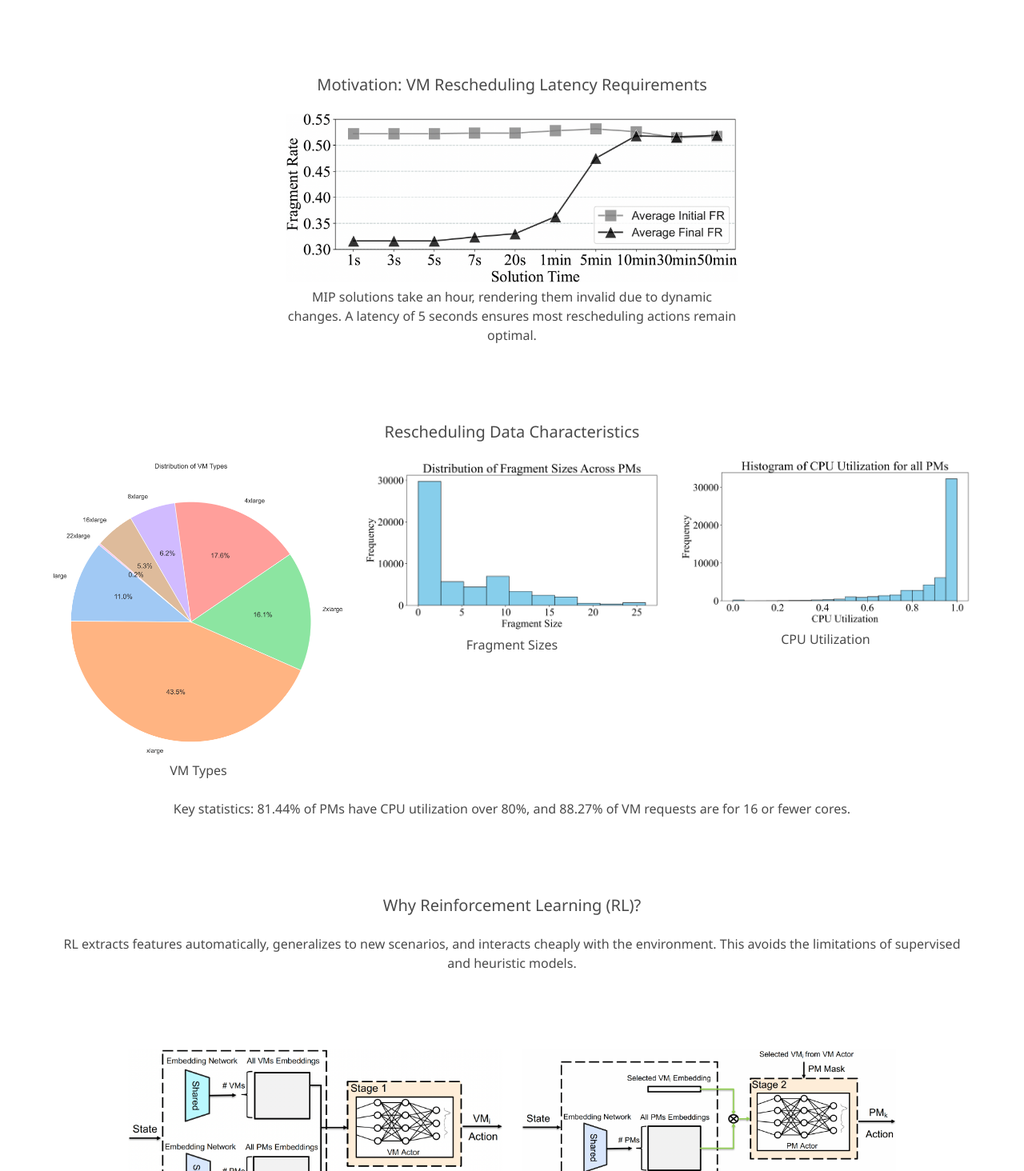
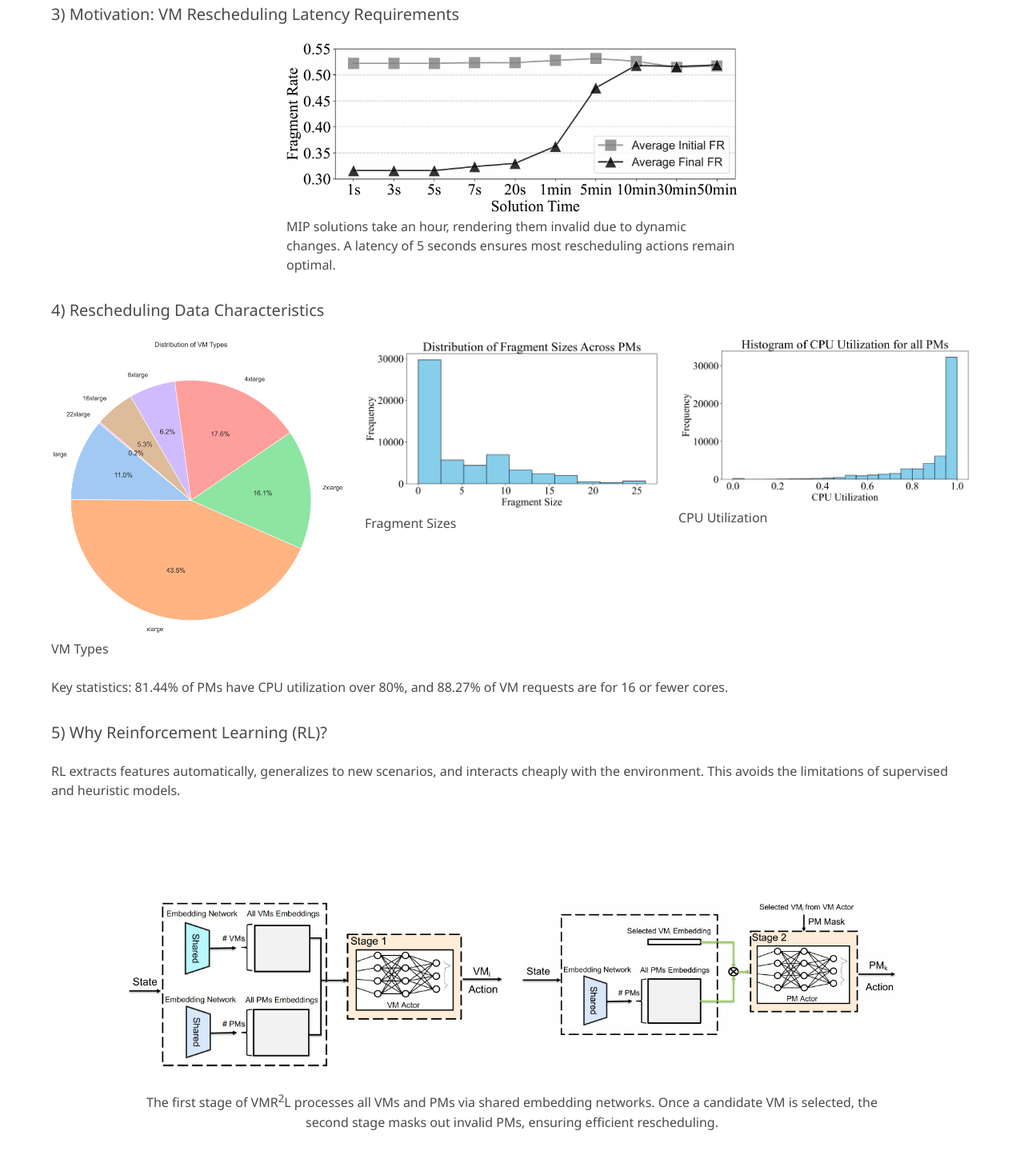
Before and after one commit to dingxianzhong/VMR2Lhomepage, a plain HTML site: page index.html in a window 1280 px wide. Shown: the part 2019-3483 px from the top of the page at 80% size. Drawn offline with nearby package versions, Linux system fonts and the light colour scheme; some icons are missing; a web font is replaced by a local one.

Commit message:
Update project homepage with new abstract, images, and links

```diff
--- a/index.html
+++ b/index.html
@@ -180,15 +180,11 @@
 </section>
 
 
-<!-- Content Sections -->
-<!-- Background Section -->
-<!-- Background Section -->
 <section class="section">
   <div class="container">
     <!-- Centered Title -->
     <h2 class="title has-text-centered">Background</h2>
 
-    <!-- Left-aligned Bullets -->
     <!-- Left-aligned Bullets -->
     <ul style="text-align: left;">
       <!-- Bullet 1: What is VM Scheduling and Rescheduling? -->
@@ -224,10 +220,9 @@
           </div>
         </div>
       </li>
-    </ul>
 
       <!-- Bullet 2: VM Rescheduling Details -->
-      <li>
+      <li style="margin-bottom: 2rem;">
         <h3 class="subtitle">2) VM Rescheduling Details</h3>
         <ul style="text-align: left; list-style-position: inside;">
           <li>Each cluster has no more than a few hundreds PMs, enabling tailored configuration and fault isolation.</li>
@@ -236,62 +231,65 @@
           <li>A migration number limit (MNL) ensures stability, typically at 2-3% of VMs.</li>
         </ul>
       </li>
+
+      <!-- Bullet 3: Motivation - VM Rescheduling Latency Requirements -->
+      <li style="margin-bottom: 2rem;">
+        <h3 class="subtitle">3) Motivation: VM Rescheduling Latency Requirements</h3>
+        <div class="columns is-centered">
+          <div class="column is-half has-text-centered">
+            <figure>
+              <img src="static/images/vm_generation_effect_new.png" alt="Latency Impact" style="width: 100%; height: auto;">
+              <figcaption style="text-align: left;">
+                MIP solutions take an hour, rendering them invalid due to dynamic changes. A latency of 5 seconds ensures most rescheduling actions remain optimal.
+              </figcaption>
+            </figure>
+          </div>
+        </div>
+      </li>
+
+      <!-- Bullet 4: Rescheduling Data Characteristics -->
+      <li style="margin-bottom: 2rem;">
+        <h3 class="subtitle">4) Rescheduling Data Characteristics</h3>
+        <div class="columns is-centered">
+          <div class="column is-one-third has-text-centered">
+            <figure>
+              <img src="static/images/vm-types.png" alt="VM Types" style="width: 100%; height: auto;">
+              <figcaption style="text-align: left;">VM Types</figcaption>
+            </figure>
+          </div>
+          <div class="column is-one-third has-text-centered">
+            <figure>
+              <img src="static/images/fragment-size.png" alt="Fragment Sizes" style="width: 100%; height: auto;">
+              <figcaption style="text-align: left;">Fragment Sizes</figcaption>
+            </figure>
+          </div>
+          <div class="column is-one-third has-text-centered">
+            <figure>
+              <img src="static/images/utilization.png" alt="CPU Utilization" style="width: 100%; height: auto;">
+              <figcaption style="text-align: left;">CPU Utilization</figcaption>
+            </figure>
+          </div>
+        </div>
+        <p class="has-text-left">
+          Key statistics: 81.44% of PMs have CPU utilization over 80%, and 88.27% of VM requests are for 16 or fewer cores.
+        </p>
+      </li>
+
+      <!-- Bullet 5: Why Reinforcement Learning -->
+      <li style="margin-bottom: 2rem;">
+        <h3 class="subtitle">5) Why Reinforcement Learning (RL)?</h3>
+        <p class="has-text-left">
+          RL extracts features automatically, generalizes to new scenarios, and interacts cheaply with the environment. This avoids the limitations of supervised and heuristic models.
+        </p>
+      </li>
     </ul>
   </div>
 </section>
 
 
 
-<!-- Latency Requirements Section -->
-<section class="section">
-  <div class="container">
-    <h3 class="subtitle has-text-centered">Motivation: VM Rescheduling Latency Requirements</h3>
-    <div class="columns is-centered">
-      <div class="column is-half has-text-centered">
-        <figure>
-          <img src="static/images/vm_generation_effect_new.png" alt="Latency Impact">
-          <figcaption>MIP solutions take an hour, rendering them invalid due to dynamic changes. A latency of 5 seconds ensures most rescheduling actions remain optimal.</figcaption>
-        </figure>
-      </div>
-    </div>
-  </div>
-</section>
 
-<!-- Rescheduling Data Characteristics Section -->
-<section class="section">
-  <div class="container">
-    <h3 class="subtitle has-text-centered">Rescheduling Data Characteristics</h3>
-    <div class="columns is-centered">
-      <div class="column is-one-third has-text-centered">
-        <figure>
-          <img src="static/images/vm-types.png" alt="VM Types">
-          <figcaption>VM Types</figcaption>
-        </figure>
-      </div>
-      <div class="column is-one-third has-text-centered">
-        <figure>
-          <img src="static/images/fragment-size.png" alt="Fragment Sizes">
-          <figcaption>Fragment Sizes</figcaption>
-        </figure>
-      </div>
-      <div class="column is-one-third has-text-centered">
-        <figure>
-          <img src="static/images/utilization.png" alt="CPU Utilization">
-          <figcaption>CPU Utilization</figcaption>
-        </figure>
-      </div>
-    </div>
-    <p class="has-text-centered">Key statistics: 81.44% of PMs have CPU utilization over 80%, and 88.27% of VM requests are for 16 or fewer cores.</p>
-  </div>
-</section>
 
-<!-- Reinforcement Learning Section -->
-<section class="section">
-  <div class="container">
-    <h3 class="subtitle has-text-centered">Why Reinforcement Learning (RL)?</h3>
-    <p class="has-text-centered">RL extracts features automatically, generalizes to new scenarios, and interacts cheaply with the environment. This avoids the limitations of supervised and heuristic models.</p>
-  </div>
-</section>
 
 <!-- Model Details Section -->
 <section class="section hero">
```
